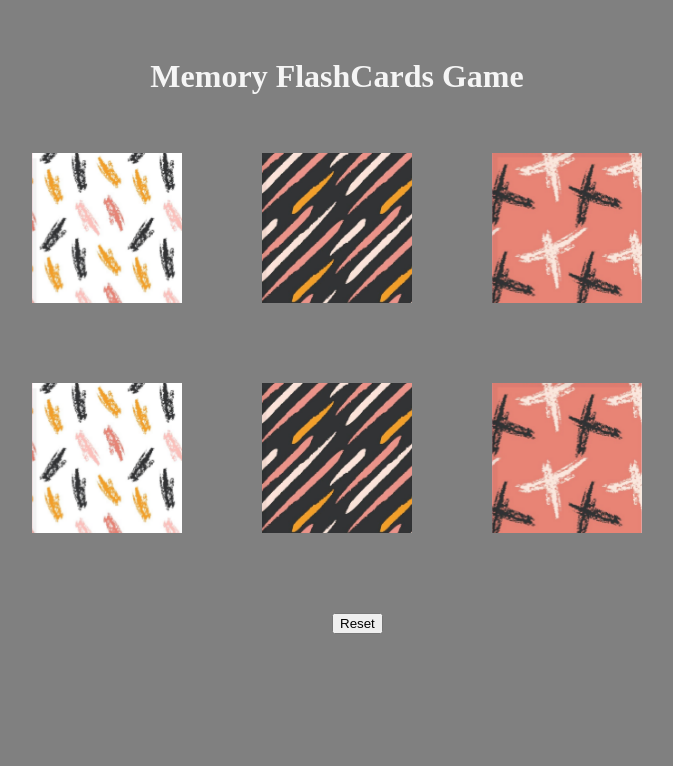
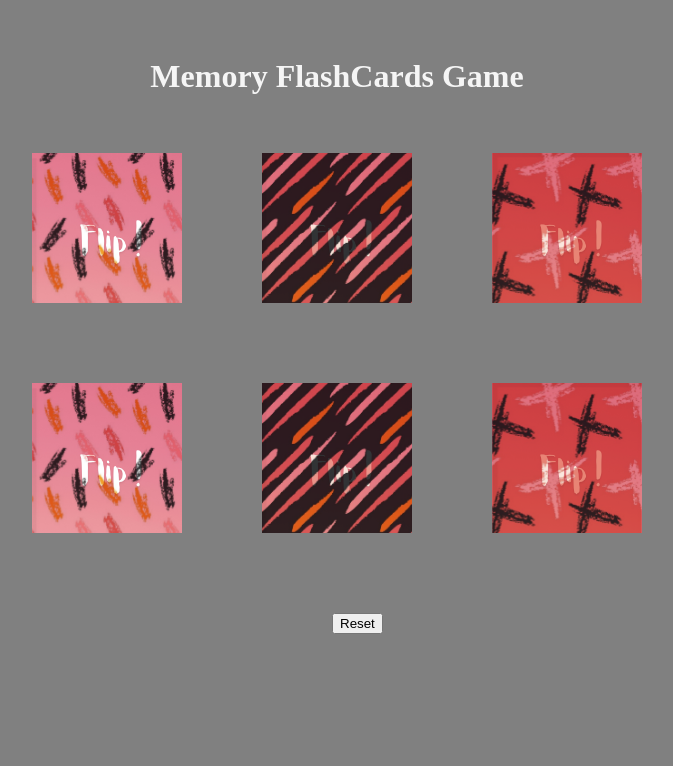
Before and after one commit to SarahGoli92/memoryflashcards, a plain HTML site: page index.html in a window 1280 px wide. Shown: the whole page, without its empty margins (303-976 px from the left). Drawn offline with Linux system fonts and the light colour scheme.

Commit message:
added rotation effects on the front image

```diff
--- a/style.css
+++ b/style.css
@@ -43,7 +43,9 @@ body {
 }
 
 .front {
-  transform: rotateY(180deg);
+  transform: rotateY(180deg); /*rotation effect*/
+  transition: all ease-in 0.25s; /*the change of css will be animated smoothly within 0.25 secs*/
+  mix-blend-mode: multiply; /*blend mode will multiply colors of both images*/
 }
 .back {
   position: absolute;
```
